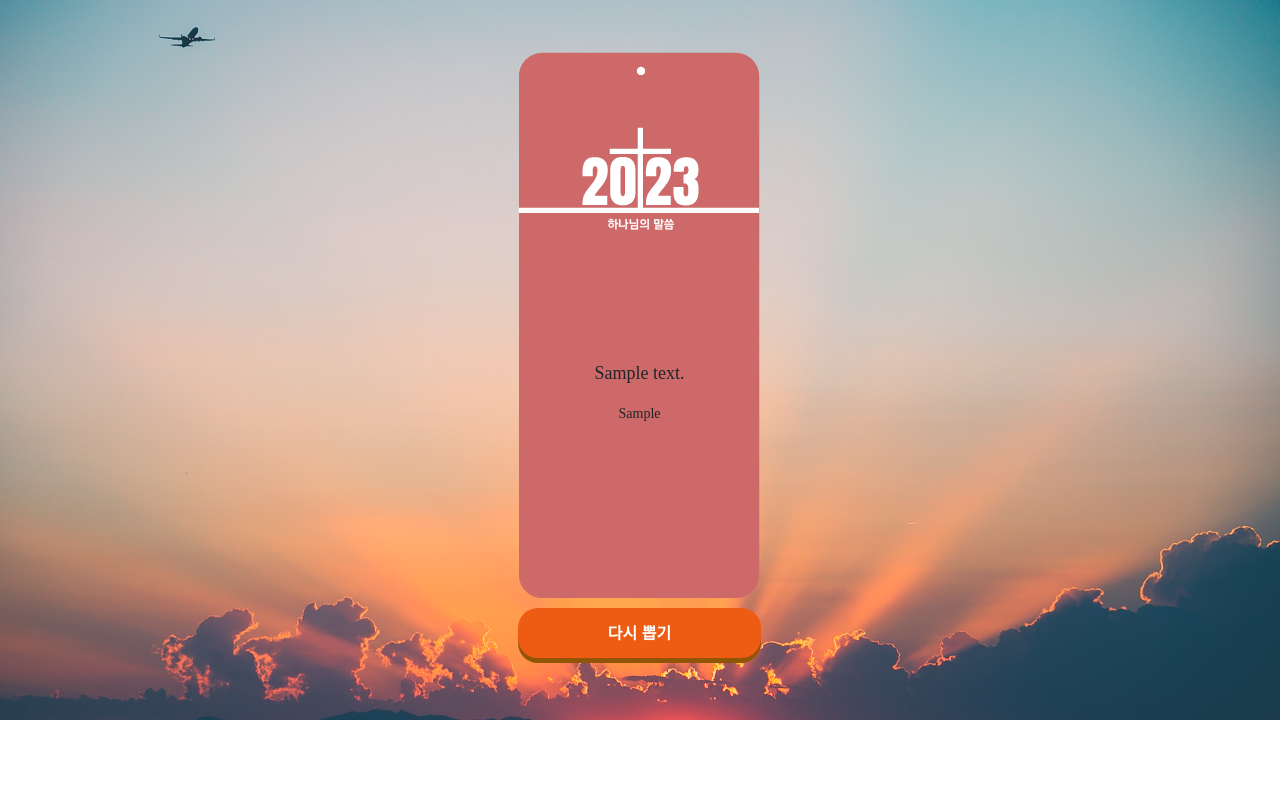
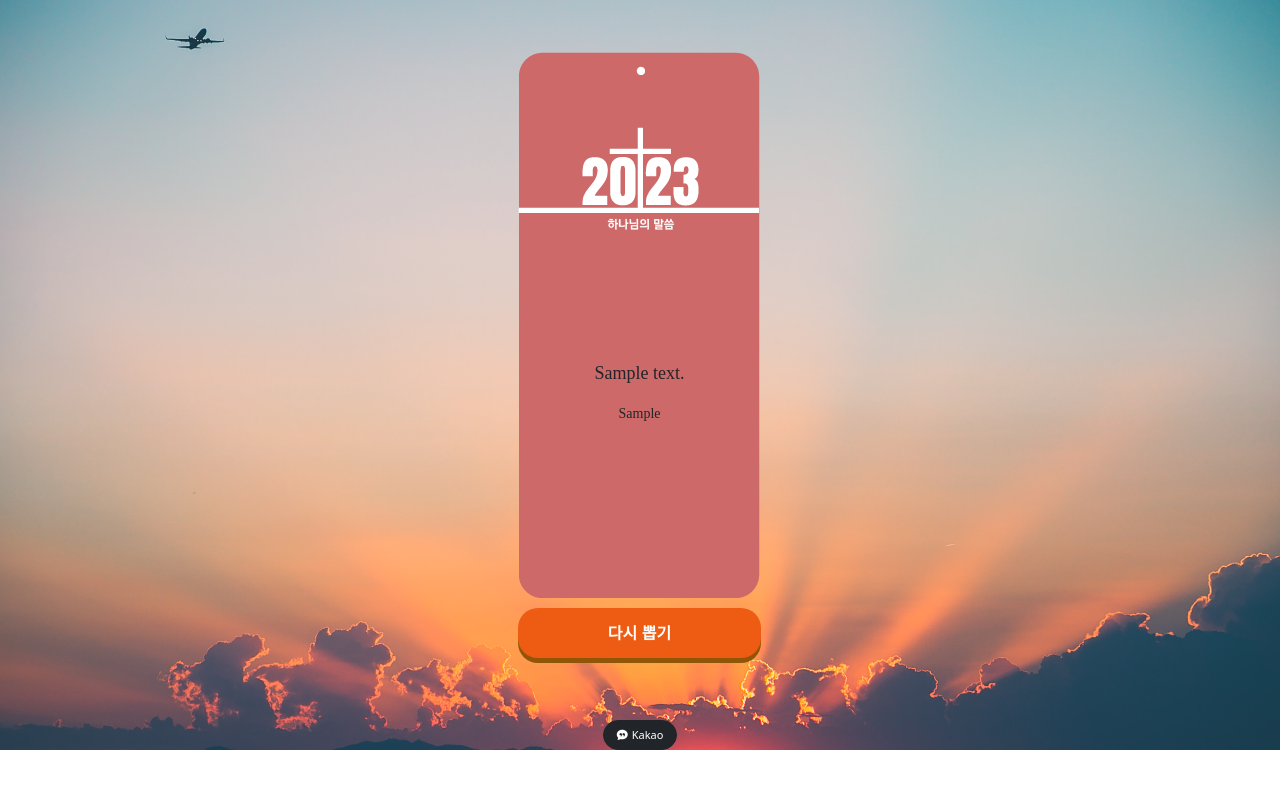
Before and after one commit to leejongeun2/Bible-project, a Django app: page /bibles/verse in a window 1280 px wide. Run offline with Django 3.2, Linux system fonts and the light colour scheme; tables that the repository leaves empty hold one stand-in row (values such as "Sample post"); some libraries are stand-ins or nearby versions; some web fonts are replaced.

Commit message:
kakao share

```diff
--- a/bibles/templates/bibles/verse.html
+++ b/bibles/templates/bibles/verse.html
@@ -25,7 +25,12 @@
         </div>
       </div>
       <!-- Go to www.addthis.com/dashboard to customize your tools -->
-      <div class="addthis_inline_share_toolbox_t56e text-center"></div>
+      <div class="d-flex justify-content-center">
+        <div class="addthis_inline_share_toolbox_t56e text-center"></div>
+        <a id="shareon-kakao" href="javascript:kakaoShare()" class="btn btn-dark rounded-pill" onclick="scrapKakao(this);" style="height: 30px; width: 74px; font-size: 11px;">
+          <i class="bi bi-chat-quote-fill me-1"></i>Kakao
+        </a>
+      </div>
     </div>
   {% elif request.resolver_match.url_name == 'love' %}
   <div>
@@ -47,7 +52,12 @@
       </div>
     </div>
     <!-- Go to www.addthis.com/dashboard to customize your tools -->
-    <div class="addthis_inline_share_toolbox_t56e text-center"></div>
+    <div class="d-flex justify-content-center">
+      <div class="addthis_inline_share_toolbox_t56e text-center"></div>
+      <a id="shareon-kakao" href="javascript:kakaoShare()" class="btn btn-dark rounded-pill" onclick="scrapKakao(this);" style="height: 30px; width: 74px; font-size: 11px;">
+        <i class="bi bi-chat-quote-fill me-1"></i>Kakao
+      </a>
+    </div>
   </div>
   {% elif request.resolver_match.url_name == 'wisdom' %}
   <div>
@@ -69,7 +79,12 @@
       </div>
     </div>
     <!-- Go to www.addthis.com/dashboard to customize your tools -->
-    <div class="addthis_inline_share_toolbox_t56e text-center"></div>
+    <div class="d-flex justify-content-center">
+      <div class="addthis_inline_share_toolbox_t56e text-center"></div>
+      <a id="shareon-kakao" href="javascript:kakaoShare()" class="btn btn-dark rounded-pill" onclick="scrapKakao(this);" style="height: 30px; width: 74px; font-size: 11px;">
+        <i class="bi bi-chat-quote-fill me-1"></i>Kakao
+      </a>
+    </div>
   </div>
   {% else %}
   <div>
@@ -91,12 +106,65 @@
       </div>
     </div>
     <!-- Go to www.addthis.com/dashboard to customize your tools -->
-    <div class="addthis_inline_share_toolbox_t56e text-center"></div>
+    <div class="d-flex justify-content-center">
+      <div class="addthis_inline_share_toolbox_t56e text-center"></div>
+      <a id="shareon-kakao" href="javascript:kakaoShare()" class="btn btn-dark rounded-pill" onclick="scrapKakao(this);" style="height: 30px; width: 74px; font-size: 11px;">
+        <i class="bi bi-chat-quote-fill me-1"></i>Kakao
+      </a>
+    </div>
+
+
   </div>
   {% endif %}
 
 
 <!-- Go to www.addthis.com/dashboard to customize your tools -->
 <script type="text/javascript" src="//s7.addthis.com/js/300/addthis_widget.js#pubid=ra-639882a381a3781a"></script>
+<script src="https://developers.kakao.com/sdk/js/kakao.js"></script>
+<script type="text/javascript">
+  // SDK를 초기화 합니다. 사용할 앱의 JavaScript 키를 설정해 주세요.
+  Kakao.init('50579c2a457cf683c245bc3bdd44f53e');
+</script>
+  {% comment %} console.log(Kakao.isInitialized());
+  function kakaoShare() {
+    Kakao.Link.sendDefault({
+      objectType: 'feed',
+      content: {
+        title: '2023 내게 주신 하나님의 말씀',
+        imageUrl: 'http://k.kakaocdn.net/dn/ckrKco/btrVqfPjQSG/z2wmewdXkyWCzLZ406q0c0/kakaolink40_original.png',
+        link: {
+          mobileWebUrl: 'http://127.0.0.1:8000/bibles',
+          webUrl: 'http://127.0.0.1:8000/bibles',
+        },
+      },
+      buttons: [
+        {
+          title: '웹으로 보기',
+          link: {
+            mobileWebUrl: 'http://127.0.0.1:8000/bibles',
+            webUrl: 'http://127.0.0.1:8000/bibles',
+          },
+        },
+      ],
+      // 카카오톡 미설치 시 카카오톡 설치 경로이동
+      installTalk: true,
+    })
+  } {% endcomment %}
+{% comment %} </script> {% endcomment %}
+<script>
+  function scrapKakao() {
+    var imgUrl1 = 'http://k.kakaocdn.net/dn/ckrKco/btrVqfPjQSG/z2wmewdXkyWCzLZ406q0c0/kakaolink40_original.png';
+    Kakao.Link.sendScrap({
+      requestUrl: location.origin + location.pathname,
+      templateId: 88189,
+      templateArgs: {
+        img1: imgUrl1,
+        pagePathname: location.pathname
+      },
+      installTalk: true
+    });
+  }
+</script>
+
 
 {% endblock content %}
--- a/templates/base.html
+++ b/templates/base.html
@@ -18,6 +18,7 @@
     <link href="https://fonts.googleapis.com/css2?family=Noto+Serif+KR:wght@500&display=swap" rel="stylesheet">
     <link href="https://fonts.googleapis.com/css2?family=Nanum+Gothic&display=swap" rel="stylesheet">
     <link href="https://fonts.googleapis.com/css2?family=Song+Myung&display=swap" rel="stylesheet">
+    <script type="text/JavaScript" src="https://developers.kakao.com/sdk/js/kakao.min.js"></script>
   </head>
 
   <body>
```
